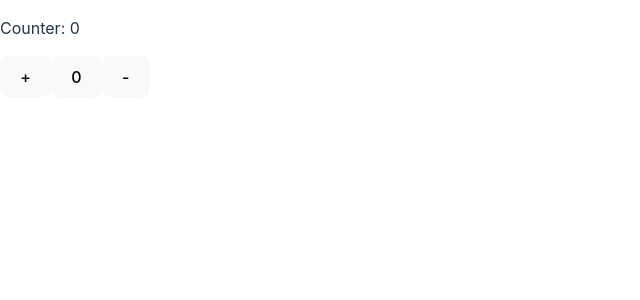
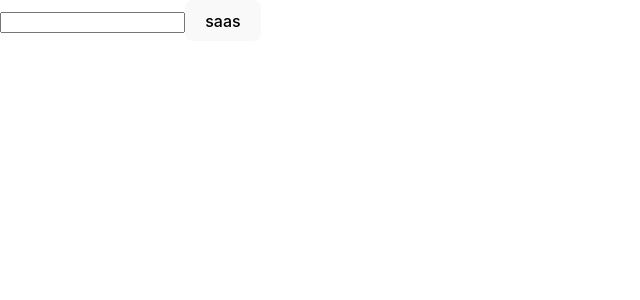
Before and after one commit to Renukta-21/Custom-hooks, a React (Vite) app: page / in a window 1280 px wide. Shown: the top 300 px of the page, without its empty margins (0-640 px from the left). Built offline with nearby package versions, Linux system fonts and the light colour scheme.

Commit message:
form hook

```diff
--- a/src/App.jsx
+++ b/src/App.jsx
@@ -1,9 +1,16 @@
 import React, { useState } from 'react'
-import {useCounter} from './hooks/useCounter'
+import { useCounter } from './hooks/useCounter'
 import Counter from './components/Counter'
+import Form from './components/Form'
 
 function App() {
-  return <Counter/>
+  return (
+    <>
+      <Form />
+      {/* <Counter/> */}
+    </>
+
+  )
 }
 
 export default App
--- /dev/null
+++ b/src/components/Form.jsx
@@ -0,0 +1,20 @@
+import useField from "../hooks/useField"
+
+function Form() {
+  const name = useField('text')
+
+  const handleSubmit = (e)=>{
+    e.preventDefault()
+    console.log(name.value)
+  }
+    return (
+    <div>
+        <form action="" onSubmit={handleSubmit}>
+            <input {...name} />
+            <button>saas</button>
+        </form>
+    </div>
+  )
+}
+
+export default Form
--- a/src/hooks/useField.js
+++ b/src/hooks/useField.js
@@ -1,12 +1,15 @@
+import { useState } from "react"
+
 function useField(type) {
     const [value, setvalue] = useState('')
 
     const onChange = (e) => {
         setvalue(e.target.value)
     }
-    return (
-        type, value, onchange
-    )
+
+    return {
+        type, value, onChange
+    }
 }
 
 export default useField
```
